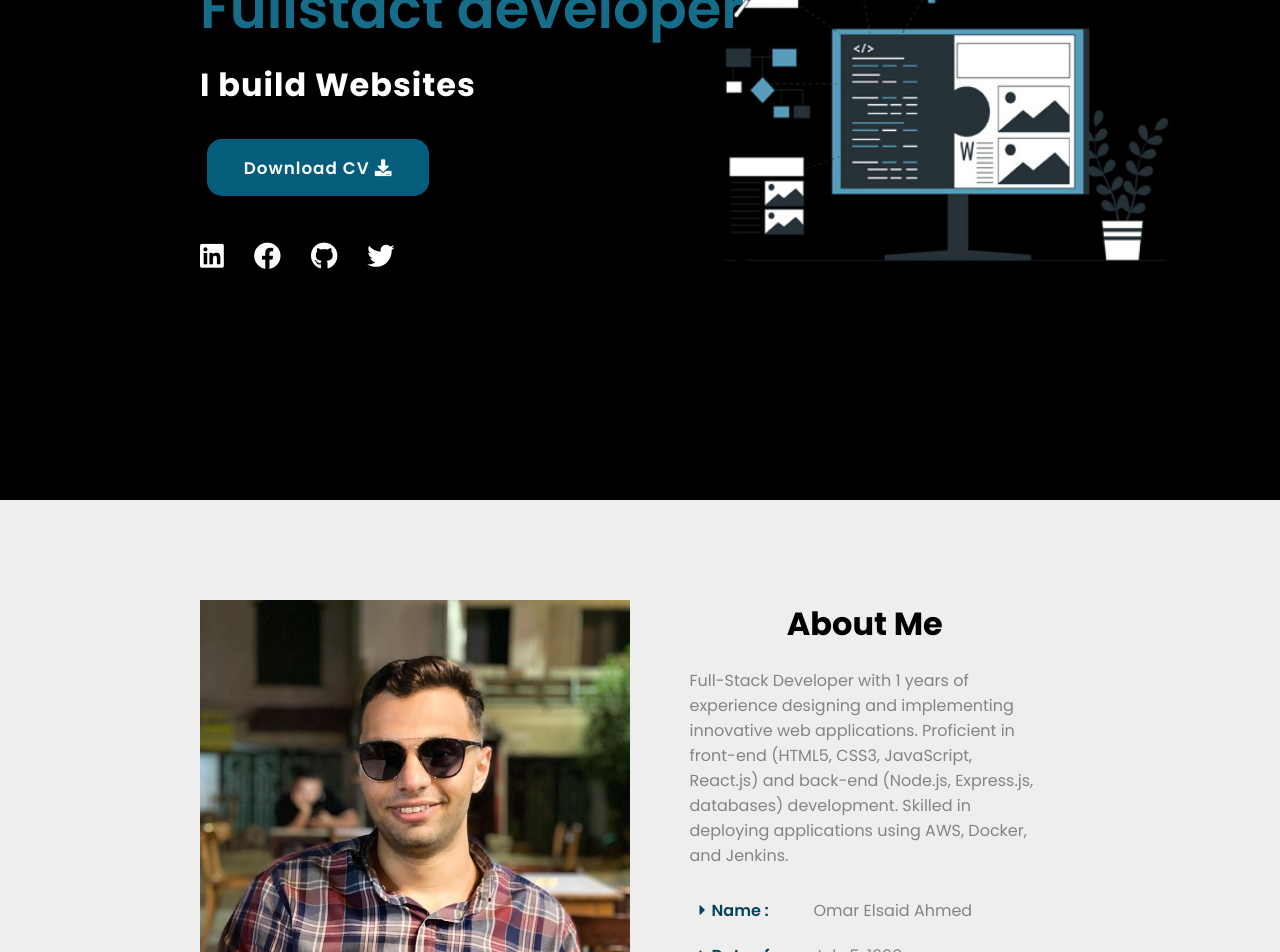
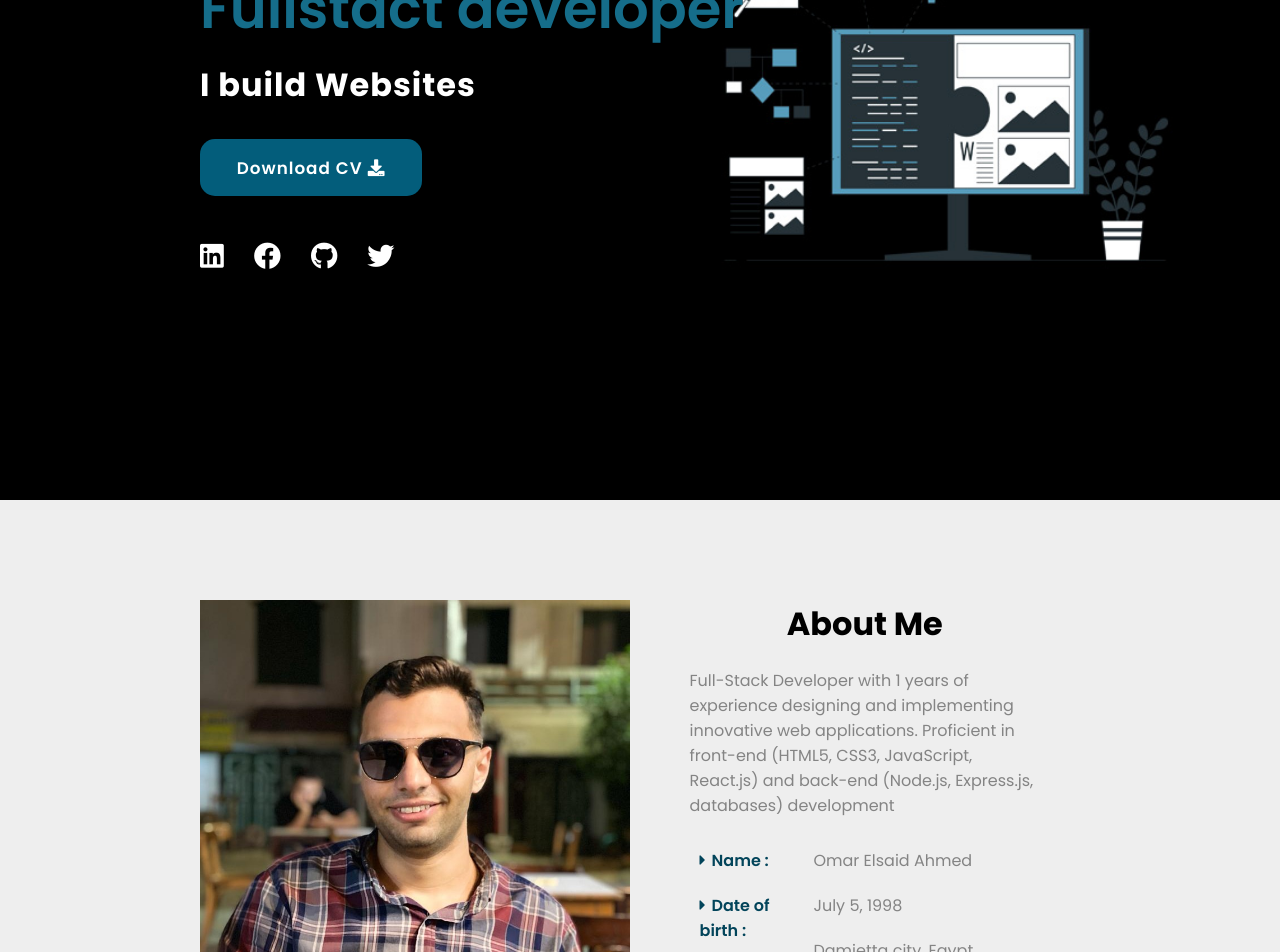
Before and after one commit to omarelsaid20/my-portifolio, a React (Create React App) app: page / in a window 1280 px wide. Shown: the part 300-1252 px from the top of the page. Built offline with nearby package versions, Linux system fonts and the light colour scheme.

Commit message:
create modal

```diff
--- a/src/components/About-me/About-me.js
+++ b/src/components/About-me/About-me.js
@@ -12,8 +12,7 @@ function AboutMe({ darkMode }) {
           Full-Stack Developer with 1 years of experience designing and
           implementing innovative web applications. Proficient in front-end
           (HTML5, CSS3, JavaScript, React.js) and back-end (Node.js, Express.js,
-          databases) development. Skilled in deploying applications using AWS,
-          Docker, and Jenkins.
+          databases) development
         </p>
         <div className="personal-info">
           <div className="titels">
--- a/src/components/Main/Main.css
+++ b/src/components/Main/Main.css
@@ -44,12 +44,11 @@
   transition: 0.7s ease;
   border-radius: 15px;
   color: #fff;
-  margin-left: 7px;
 }
 
 .main-btn:hover {
   background-color: #02445a;
-  transform: scale(1.05);
+  transform: scale(1.02);
   color: #dcdcdc;
 }
 
--- a/src/components/Navigation/Header/Header.css
+++ b/src/components/Navigation/Header/Header.css
@@ -10,7 +10,7 @@ header {
 }
 
 .header-dark {
-  background-color: #292929;
+  background-color: #00151d;
 }
 
 .header-dark .logo {
--- a/src/components/UI/BackDrop.css
+++ b/src/components/UI/BackDrop.css
@@ -4,6 +4,6 @@
   left: 0;
   width: 100%;
   height: 100vh;
-  background: rgba(58, 57, 57, 0.5);
+  background: rgba(0, 0, 0, 0.6);
   z-index: 999;
 }
```
Also changed, not shown: src/components/UI/Modal.js (added, +11 -0 lines), src/components/UI/Modal.css (added).
